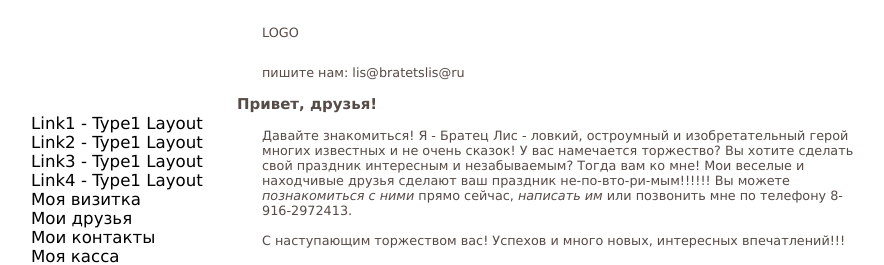
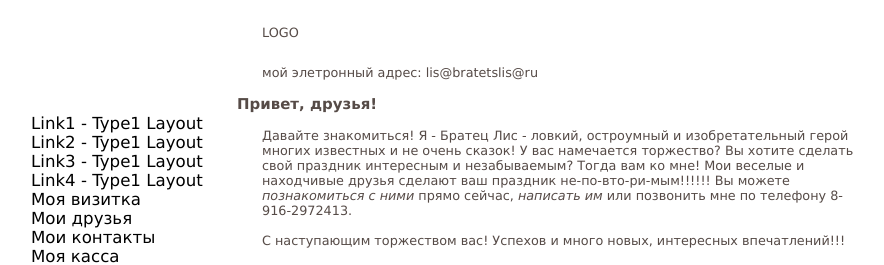
Before and after one commit to bratetslis/Site, a Jekyll site: the page built from testpage4.md, in a window 1280 px wide. Shown: the top 265 px of the page, without its empty margins (211-1095 px from the left). Built offline with Jekyll 4.4.1, drawn with Linux system fonts in a browser that asks for light colours.

Commit message:
Update _layouts/type3.html

```diff
--- a/_layouts/type3.html
+++ b/_layouts/type3.html
@@ -115,7 +115,7 @@ div.sexy-bookmarks ul.socials a:hover{background-color:transparent !important}
 	<div id="banner"><p>LOGO</a></p>
 </div><!-- end banner -->
 	<div id="mainnavi">
- 		<p> пишите нам:  lis@bratetslis@ru</p>
+ 		<p> мой элетронный адрес:  lis@bratetslis@ru</p>
 </div><!-- end mainnavi -->
 	<div id="left">
 		<ul class="borderbottom">
```
